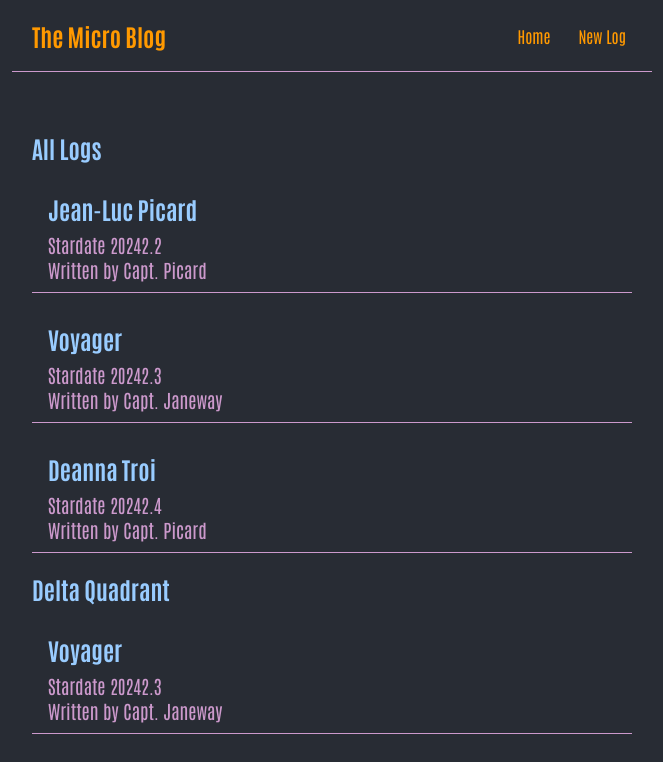
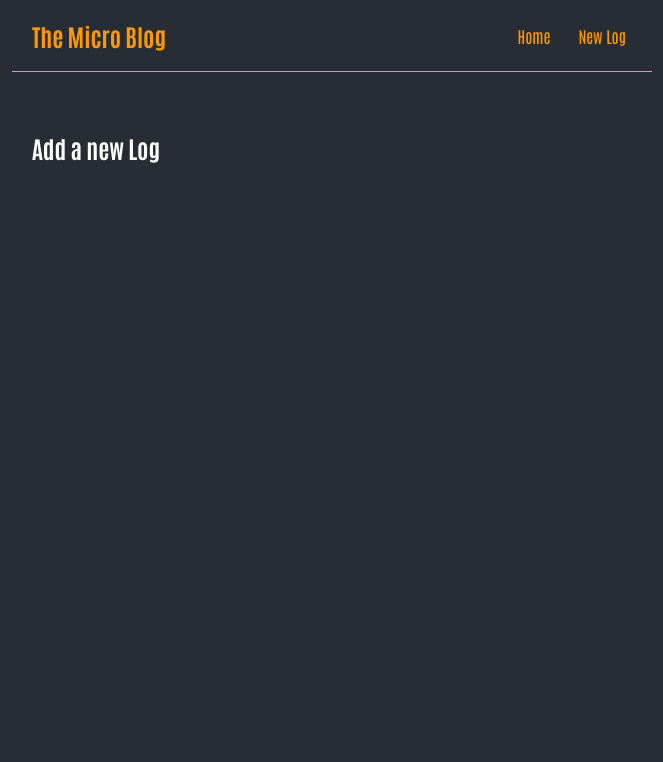
Before and after one commit to Rakodashi/micro-blog, a React (Create React App) app: page /create in a window 1280 px wide. Shown: the top 762 px of the page, without its empty margins (308-971 px from the left). Built offline with nearby package versions, Linux system fonts and the light colour scheme; data requests are answered from the project's data file.

Commit message:
Made a component that can acess individual logs by id

```diff
--- a/data/db.json
+++ b/data/db.json
@@ -3,22 +3,22 @@
     {"title": "Jean-Luc Picard",
       "stardate": "20242.2",
       "body": "Jean-Luc Picard was a celebrated Starfleet officer, archaeologist, writer, historian, diplomat, and philanthropist, who served throughout much of the 24th century. The highlights of his career were centered around assignments as commanding officer of the Federation starships USS Stargazer, USS Enterprise-D, and the USS Enterprise-E. In these roles, Picard not only witnessed major turning points of recent galactic history, but played a key role in them also, from making first contact as captain of the Federations flagship with no fewer than 27 alien species, including the Ferengi and the Borg. His successful contact with the Children of Tama resulted in his name being incorporated into the Tamarian language through the metaphor 'Picard and Dathon at El-Adrel'." ,
-      "author": "Capt. Picard",
-      "id": 3
+      "author": "Cdre. La Forge",
+      "id": "3"
     },
 
     {"title": "Voyager",
       "stardate": "20242.3",
       "body": "The USS Voyager (NCC-74656) was a 24th century Federation Intrepid-class starship operated by Starfleet from 2371 to 2378. One of the most storied starships in the history of Starfleet, Voyager was famous for completing an unscheduled seven-year journey across the Delta Quadrant, the first successful exploration of that quadrant by the Federation, as well as numerous technological innovations and first contacts. It was the first ship in a long line to bear the name Voyager with this registry.",
-      "author": "Capt. Janeway",
-      "id": 2
+      "author": "Cdre. La Forge",
+      "id": "2"
     },
 
     {"title": "Deanna Troi",
       "stardate": "20242.4",
       "body": "Deanna Troi was a female Betazoid-Human hybrid Starfleet officer. Under the command of Captain Jean-Luc Picard, she served as the counselor aboard the USS Enterprise-D and the USS Enterprise-E. In 2379, Troi transferred to the USS Titan (Star Trek: The Next Generation; Star Trek Nemesis). By 2399, she and her husband William T. Riker lived on the planet Nepenthe with their daughter, Kestra Troi-Riker. Their son, Thaddeus Troi-Riker, died of Mendaxic neurosclerosis soon after their arrival on Nepenthe." ,
-      "author": "Capt. Picard",
-      "id": 1
+      "author": "Cdre. La Forge",
+      "id": "1"
     }
   ]
 }
--- a/src/App.js
+++ b/src/App.js
@@ -1,7 +1,9 @@
+import { BrowserRouter as Router, Route, Switch } from 'react-router-dom';
 import './index.css';
 import Navbar from './Navbar';
 import Home from './Home';
-import { BrowserRouter as Router, Route, Switch } from 'react-router-dom';
+import Create from './Create';
+import LogDetails from './LogDetails';
 
 function App() {
 
@@ -11,8 +13,14 @@ function App() {
       <Navbar />
       <div className="content">
         <Switch>
-          <Route path="/">
+          <Route exact path="/">
             <Home />
+          </Route>
+          <Route exact path="/create">
+            <Create />
+          </Route>
+          <Route exact path="/logs/:id">
+            <LogDetails />
           </Route>
         </Switch>
       </div>
--- /dev/null
+++ b/src/Create.js
@@ -0,0 +1,9 @@
+const Create = () => {
+  return (
+    <div className="create">
+      <h2>Add a new Log</h2>
+    </div>
+   );
+}
+
+export default Create;
--- a/src/Home.js
+++ b/src/Home.js
@@ -1,5 +1,4 @@
-import { useEffect, useState } from "react";
-import LogList from "./assets/LogList";
+import LogList from "./LogList";
 import useFetch from "./useFetch";
 
 const Home = () => {
--- /dev/null
+++ b/src/LogDetails.js
@@ -0,0 +1,24 @@
+import { useParams } from 'react-router-dom';
+import useFetch from './useFetch';
+
+const LogDetails = () => {
+  const { id } = useParams();
+  const { data: log, error, isPending } = useFetch('http://localhost:8000/logs/' + id);
+
+  return (
+    <div className="log-details">
+      { isPending && <div>Loading...</div> }
+      { error && <div>{ error }</div> }
+      { log && (
+        <article>
+          <h2>{ log.title }</h2>
+          <h3>Stardate { log.stardate }</h3>
+          <h3>Written by { log.author }</h3>
+          <div>{ log.body }</div>
+        </article>
+      )}
+    </div>
+   );
+}
+
+export default LogDetails;
--- a/src/assets/LogList.js
+++ b/src/LogList.js
@@ -1,3 +1,5 @@
+import { Link } from "react-router-dom/cjs/react-router-dom.min";
+
 const LogList = ({ logs, title }) => {
 
   return (
@@ -5,9 +7,11 @@ const LogList = ({ logs, title }) => {
       <h2>{ title }</h2>
       {logs.map((log) => (
         <div className="log-preview" key={log.id}>
+          <Link to={`/logs/${ log.id }`}>
           <h2> {log.title} </h2>
           <h3>Stardate {log.stardate} </h3>
           <h3>Written by {log.author} </h3>
+          </Link>
         </div>
       ))}
     </div>
--- a/src/Navbar.js
+++ b/src/Navbar.js
@@ -1,11 +1,13 @@
+import { Link } from 'react-router-dom';
+
 const Navbar = () => {
   return (
     <nav className="navbar">
       {/* <img src="./assets/trek-logo-2.png" alt="" /> */}
       <h1>The Micro Blog</h1>
       <div className="links">
-        <a href="/">Home</a>
-        <a href="/create">New Log</a>
+        <Link to="/">Home</Link>
+        <Link to="/create">New Log</Link>
       </div>
     </nav>
   );
--- a/src/index.css
+++ b/src/index.css
@@ -61,6 +61,9 @@
   font-weight: 400;
   color: #cc99cc;
 }
+.log-preview a {
+  text-decoration: none;
+}
 .loading {
   color: #ffcc66;
   font-size: 2rem;
@@ -69,3 +72,23 @@
   color: #ff3300;
   font-size: 2rem;
 }
+.log-details h2 {
+  font-size: 30px;
+  color: #f1356d;
+  margin-bottom: 10px;
+}
+.log-details h3 {
+  margin-bottom: 2px;
+  color: #ff9900;
+}
+.log-details div {
+  margin: 20px 0;
+}
+/* .log-details button {
+  background: #f1356d;
+  color: #fff;
+  border: 0;
+  padding: 8px;
+  border-radius: 8px;
+  cursor: pointer;
+} */
--- a/src/useFetch.js
+++ b/src/useFetch.js
@@ -6,8 +6,10 @@ const useFetch = (url) => {
   const [error, setError] = useState(null);
 
   useEffect(() => {
+    const abortConstant = new AbortController();
+
     setTimeout(() => {
-      fetch(url)
+      fetch(url, { signal: abortConstant.signal })
         .then(res => {
           if(!res.ok) {
             throw Error('Could not fetch the data for that resource');
@@ -20,10 +22,16 @@ const useFetch = (url) => {
           setError(null);
         })
         .catch(err => {
-          setIsPending(false);
-          setError(err.message);
+          if (err.name === 'AbortError') {
+            console.log('fetch aborted')
+          } else {
+            setIsPending(false);
+            setError(err.message);
+          }
         })
-    }, 1000);
+    }, 500);
+
+    return () => abortConstant.abort();
   }, [url]);
 
   return { data, isPending, error }
```
